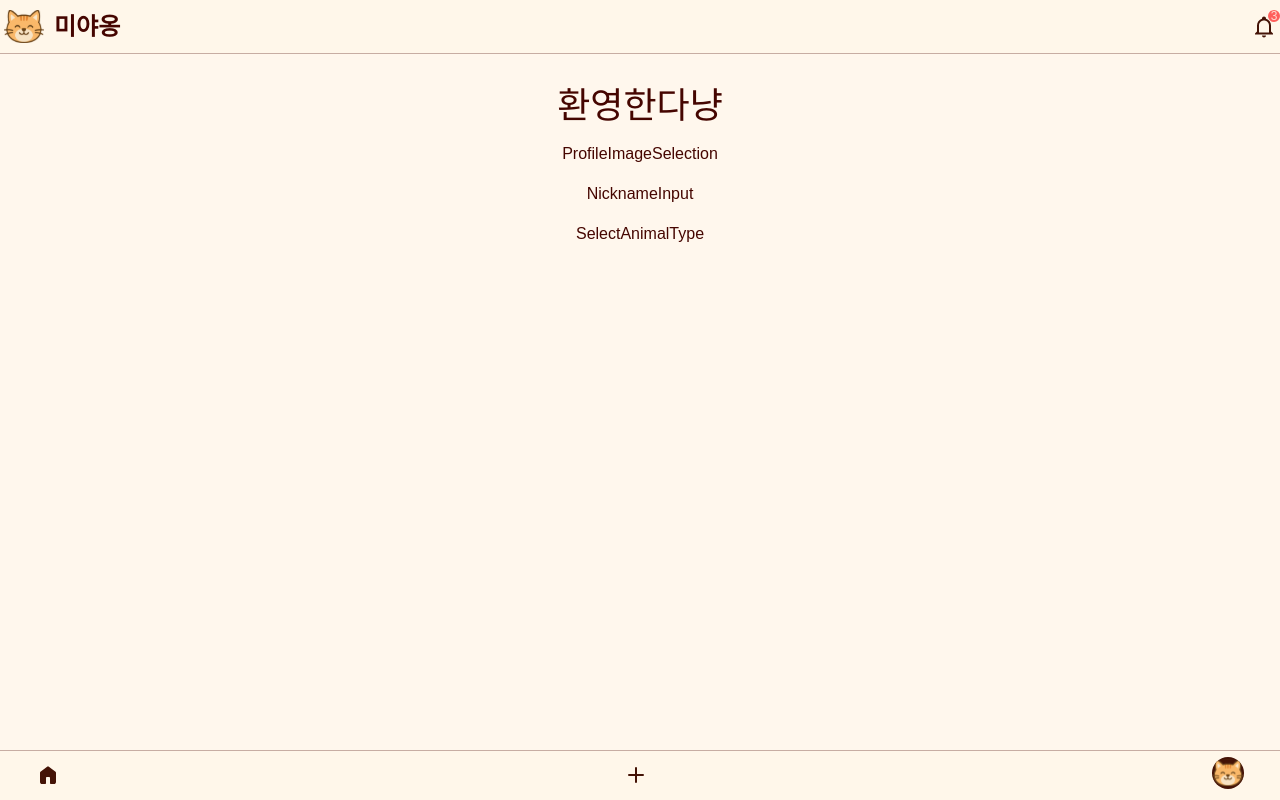
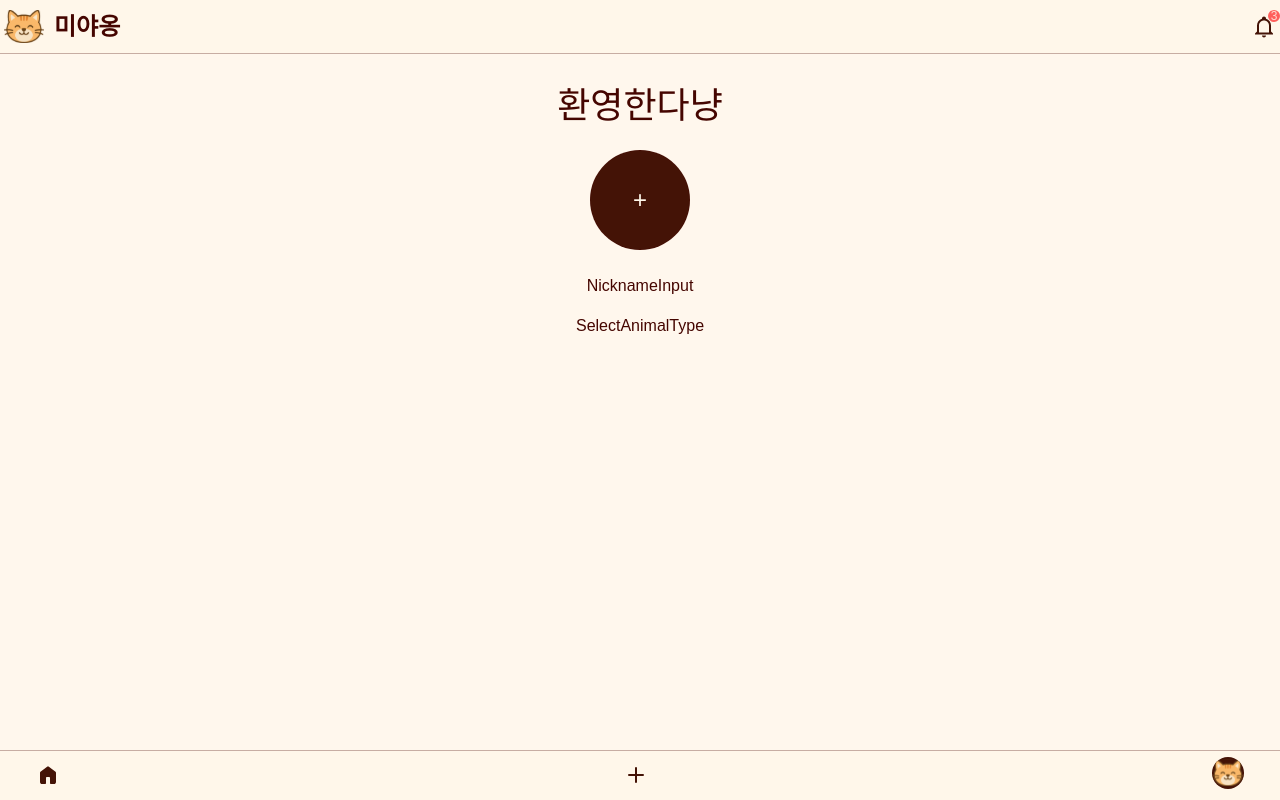
Before and after one commit to 100-hours-a-week/9_meow_fe, a React (Vite) app: page /signup in a window 1280 px wide. Built offline with nearby package versions, Linux system fonts and the light colour scheme; no server answers; a web font is replaced by a local one.

Commit message:
feat: 프로필 사진 선택하는 컴포넌트 구현

```diff
--- a/src/components/pages/MemberForm/ProfileImageSelection.tsx
+++ b/src/components/pages/MemberForm/ProfileImageSelection.tsx
@@ -1,3 +1,50 @@
-export default function ProfileImageSelection() {
-  return <div>ProfileImageSelection</div>;
+import { ChangeEvent } from "react";
+import { useImagePreview } from "@/hooks/common/useImagePreview";
+
+interface IProfileImageSelection {
+  selectedImage: File | null;
+  setSelectedImage: (image: File) => void;
 }
+
+export default function ProfileImageSelection({
+  selectedImage,
+  setSelectedImage,
+}: IProfileImageSelection) {
+  const { previewUrl, createPreview } = useImagePreview({
+    initialImage: selectedImage,
+  });
+
+  const handleImageChange = (e: ChangeEvent<HTMLInputElement>) => {
+    const file = e.target.files?.[0];
+    if (file) {
+      setSelectedImage(file);
+      createPreview(file);
+    }
+  };
+
+  return (
+    <div className="flex flex-col gap-0 items-center px-2 py-2">
+      <div className="flex gap-3">
+        <label className="flex items-center justify-center w-[100px] h-[100px] bg-orange-950 border border-foreground/30 rounded-full cursor-pointer overflow-hidden">
+          {previewUrl ? (
+            <img
+              src={previewUrl}
+              alt="Profile preview"
+              className="w-full h-full object-cover"
+            />
+          ) : (
+            <div className="flex flex-col items-center gap-2">
+              <span className="text-2xl text-background">+</span>
+            </div>
+          )}
+          <input
+            type="file"
+            accept="image/*"
+            className="hidden"
+            onChange={handleImageChange}
+          />
+        </label>
+      </div>
+    </div>
+  );
+}
```
